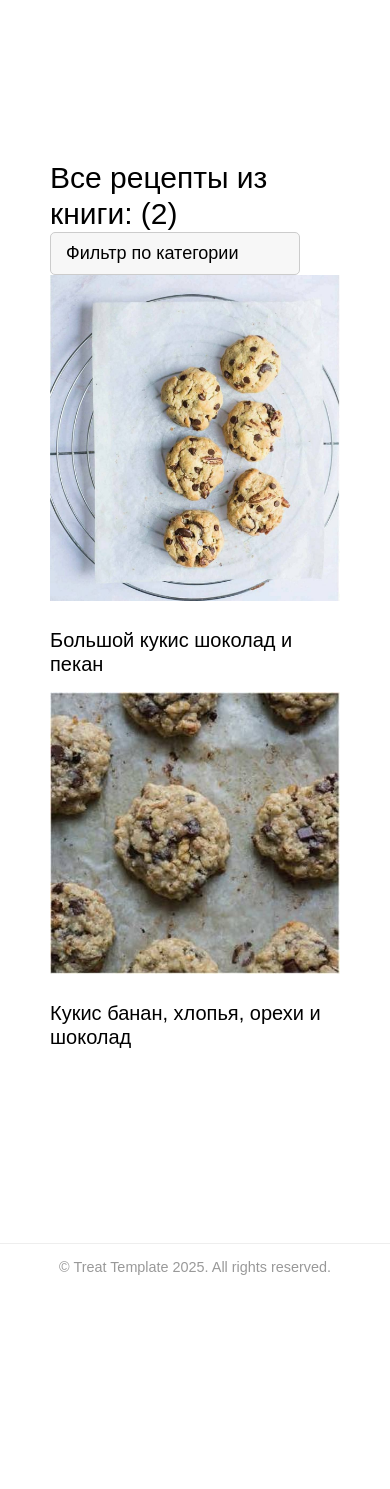
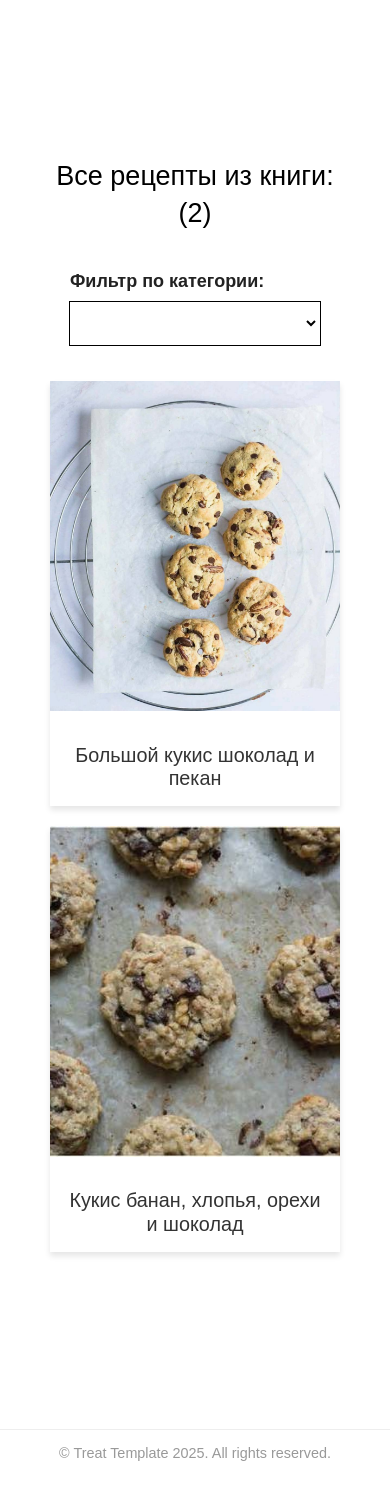
Before and after one commit to Helga1970/new-site, a Jekyll site: the page built from all-recipes-from-book/les-cookeis-de-nos-reve/index.md, in a window 390 px wide. Built offline with Jekyll 4.4.1, drawn with Linux system fonts in a browser that asks for light colours; nearby versions of some CDN libraries; some web fonts are replaced; before the commit the page ends 1303 px from its top, so only the background shows below that.

Commit message:
Update all-recipes-from-book.html

```diff
--- a/_layouts/all-recipes-from-book.html
+++ b/_layouts/all-recipes-from-book.html
@@ -11,16 +11,10 @@ permalink: /all-recipes-from-book/index.html
     (<span id="recipes-count">0</span>)
   </h1>
   <div class="filter-container">
-  <button class="filter-toggle" id="filter-toggle">
-    <span class="button-text">Фильтр по категории</span>
-    <span class="selected-count"></span>
-  </button>
-  <div class="checkbox-list-container hidden" id="checkbox-list-container">
-    <div class="checkbox-item all-option">
-      <input type="checkbox" id="all-categories" value="all">
-      <label for="all-categories">Все</label>
-    </div>
-    </div>
+    <label for="category-filter">Фильтр по категории:</label>
+    <select id="category-filter">
+      <option value="all">Все</option>
+    </select>
   </div>
 </div>
   <div id="recipes-grid" class="recipe-grid"></div>
@@ -149,6 +95,7 @@ document.addEventListener("DOMContentLoaded", async function () {
   }
 });
 </script>
+
 <style>
 .book-page-container { padding: 20px; }
 .book-page-header {
@@ -179,7 +126,6 @@ document.addEventListener("DOMContentLoaded", async function () {
   font-weight: bold;
   color: #333;
 }
-
 .book-title-heading {
   font-size: 1.5em;
   font-weight: normal;
@@ -190,6 +136,25 @@ document.addEventListener("DOMContentLoaded", async function () {
   .book-title-heading {
     text-align: center; /* Центрирует на мобильных устройствах */
   }
+}
+.recipe-grid {
+  display: grid;
+  grid-template-columns: repeat(auto-fill, minmax(200px, 1fr));
+  gap: 20px;
+}
+.recipe-card {
+  overflow: hidden;
+  box-shadow: 0 4px 6px rgba(0,0,0,0.1);
+  transition: transform 0.2s, box-shadow 0.2s;
+}
+.recipe-card:hover {
+  transform: translateY(-5px);
+  box-shadow: 0 6px 12px rgba(0,0,0,0.15);
+}
+.recipe-card a {
+  display: block;
+  text-decoration: none;
+  color: inherit;
 }
 .recipe-image-wrapper {
   width: 100%;
@@ -212,6 +177,12 @@ document.addEventListener("DOMContentLoaded", async function () {
   font-size: 1.1em;
   margin: 0;
   color: #333;
+}
+@media (max-width: 768px) {
+  .recipe-grid { grid-template-columns: 1fr; }
+}
+@media (min-width: 769px) and (max-width: 1200px) {
+  .recipe-grid { grid-template-columns: repeat(auto-fill, minmax(180px, 1fr)); }
 }
 .recipe-grid {
   display: grid;
@@ -250,121 +221,6 @@ document.addEventListener("DOMContentLoaded", async function () {
 }
 @media (min-width: 769px) and (max-width: 1200px) {
   .recipe-grid { grid-template-columns: repeat(auto-fill, minmax(180px, 1fr)); }
-}
-
-  .filter-container {
-  position: relative;
-  width: 250px; /* Вы можете изменить ширину */
-}
-.filter-toggle {
-  display: flex;
-  justify-content: space-between;
-  align-items: center;
-  width: 100%;
-  padding: 10px 15px;
-  font-size: 1em;
-  text-align: left;
-  background-color: #f7f7f7;
-  border: 1px solid #ccc;
-  border-radius: 5px;
-  cursor: pointer;
-}
-.filter-toggle:focus {
-  outline: none;
-  border-color: #fa8569;
-}
-.selected-count {
-  font-size: 0.9em;
-  color: #666;
-}
-.checkbox-list-container {
-  position: absolute;
-  top: 100%;
-  left: 0;
-  width: 100%;
-  background-color: white;
-  border: 1px solid #ccc;
-  border-top: none;
-  border-radius: 0 0 5px 5px;
-  box-shadow: 0 4px 6px rgba(0, 0, 0, 0.1);
-  z-index: 10;
-  padding: 10px;
-  max-height: 200px;
-  overflow-y: auto;
-}
-.hidden {
-  display: none;
-}
-.checkbox-item {
-  display: flex;
-  align-items: center;
-  margin-bottom: 5px;
-}
-.checkbox-item input[type="checkbox"] {
-  margin-right: 10px;
-}
-.all-option {
-  font-weight: bold;
-  border-bottom: 1px solid #eee;
-  padding-bottom: 5px;
-  margin-bottom: 5px;
-}
-.filter-container {
-  position: relative; /* Контекст для позиционирования выпадающего списка */
-  width: 250px; /* Вы можете изменить ширину */
-}
-.filter-toggle {
-  display: flex; /* Гибкий контейнер для элементов кнопки */
-  justify-content: space-between; /* Распределяет текст и счетчик по краям */
-  align-items: center; /* Выравнивает элементы по центру по вертикали */
-  width: 100%; /* Растягивает кнопку на всю ширину */
-  padding: 10px 15px; /* Внутренние отступы */
-  font-size: 1em; /* Размер шрифта */
-  text-align: left; /* Выравнивание текста по левому краю */
-  background-color: #f7f7f7; /* Светло-серый фон кнопки */
-  border: 1px solid #ccc; /* Граница кнопки */
-  border-radius: 5px; /* Скругление углов */
-  cursor: pointer; /* Меняет курсор на "руку" */
-}
-.filter-toggle:focus {
-  outline: none; /* Убирает стандартную обводку */
-  border-color: #fa8569; /* Меняет цвет границы при фокусе */
-}
-.selected-count {
-  font-size: 0.9em; /* Уменьшенный размер шрифта для счетчика */
-  color: #666; /* Серый цвет текста счетчика */
-}
-.checkbox-list-container {
-  position: absolute; /* Позиционирует список относительно контейнера */
-  top: 100%; /* Располагает список сразу под кнопкой */
-  left: 0; /* Выравнивает список по левому краю */
-  width: 100%; /* Растягивает список на всю ширину кнопки */
-  background-color: white; /* Белый фон списка */
-  border: 1px solid #ccc; /* Граница списка */
-  border-top: none; /* Убирает верхнюю границу для "прилипания" */
-  border-radius: 0 0 5px 5px; /* Скругляет только нижние углы */
-  box-shadow: 0 4px 6px rgba(0, 0, 0, 0.1); /* Добавляет тень */
-  z-index: 10; /* Показывает список поверх других элементов */
-  padding: 10px; /* Внутренние отступы списка */
-  max-height: 200px; /* Ограничивает максимальную высоту */
-  overflow-y: auto; /* Добавляет прокрутку, если контент не помещается */
-}
-.hidden {
-  display: none; /* Скрывает элемент, не оставляя места */
-}
-.checkbox-item {
-  display: flex; /* Гибкий контейнер для флажка и текста */
-  align-items: center; /* Выравнивает флажок и текст по центру */
-  margin-bottom: 5px; /* Отступ между элементами списка */
-}
-.checkbox-item input[type="checkbox"] {
-  margin-right: 10px; /* Отступ справа от самого флажка */
-}
-.all-option {
-  font-weight: bold; /* Делает текст "Все" жирным */
-  border-bottom: 1px solid #eee; /* Тонкая серая линия снизу */
-  padding-bottom: 5px; /* Отступ снизу от линии */
-  margin-bottom: 5px; /* Отступ между "Все" и другими категориями */
 }
   .filter-container {
   position: relative; /* Контекст для позиционирования выпадающего списка */
```
Also changed, not shown: other parts of _layouts/all-recipes-from-book.html (+14 -62 lines). Lines whose indentation alone changed are shown as unchanged.
